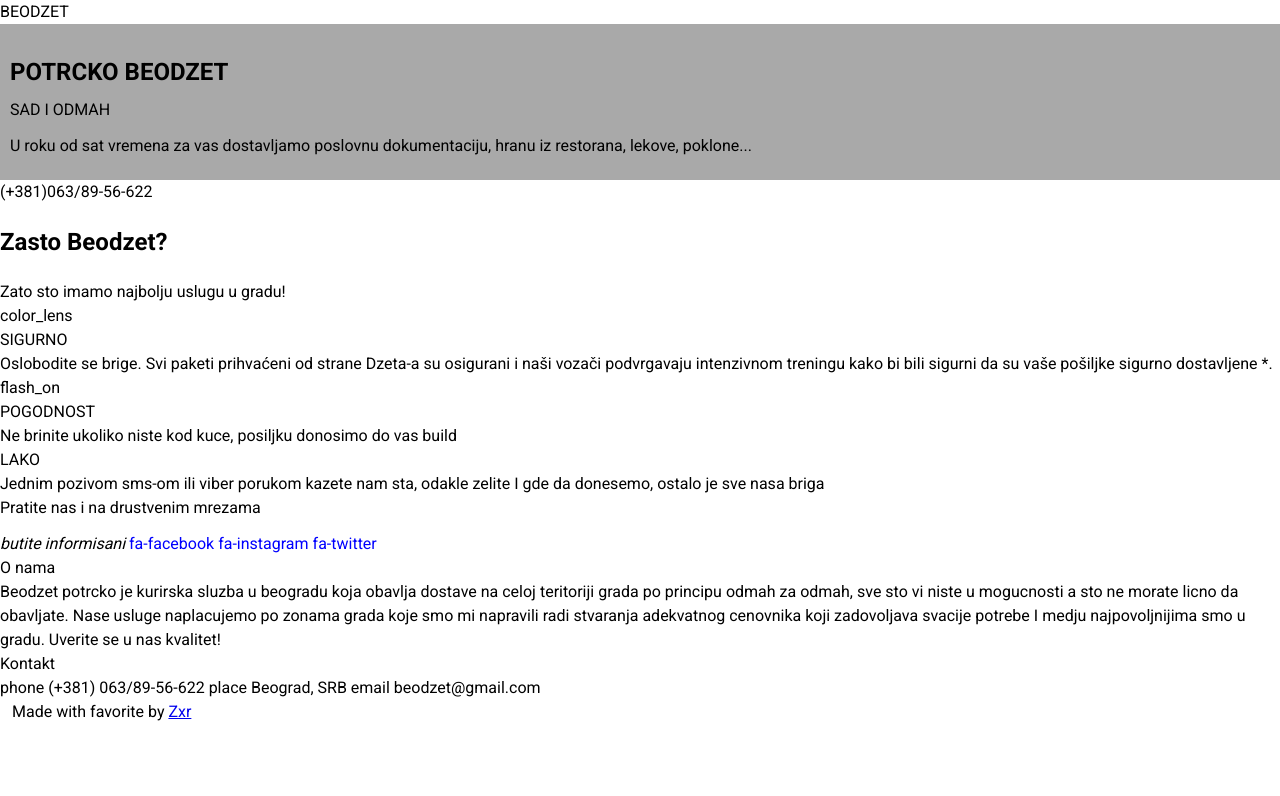
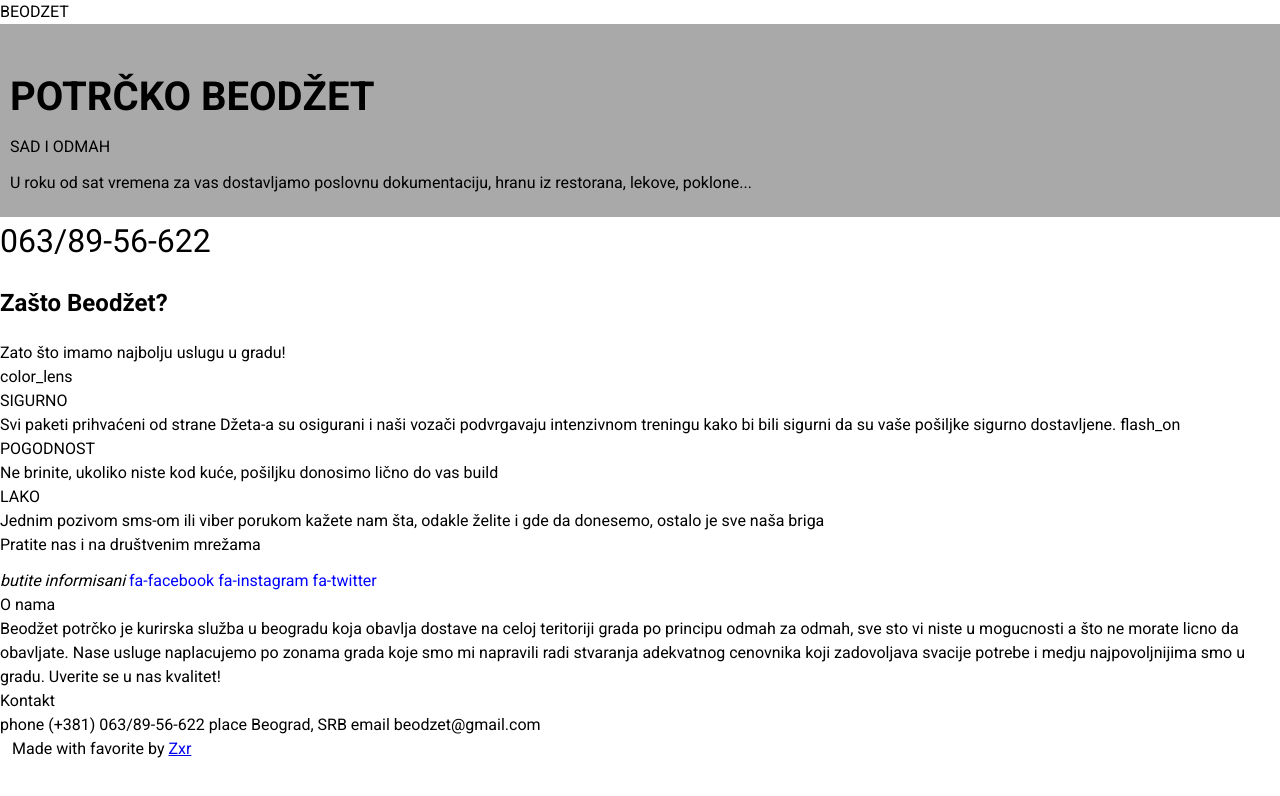
Before and after one commit to djura328/beodzet, a plain HTML site: page index.html in a window 1280 px wide. Drawn offline with nearby package versions, Linux system fonts and the light colour scheme.

Commit message:
add analytics

```diff
--- /dev/null
+++ b/css/custom.css
@@ -0,0 +1,10 @@
+.hover-custom{
+    background-color: #48484878;
+    padding: 10px;
+}
+.custom-headline{
+    font-size: 250%!important;
+}
+.number{
+    font-size: 200%!important;
+}
--- a/index.html
+++ b/index.html
@@ -1,61 +1,26 @@
-<!--
 <!DOCTYPE html>
 <html>
 <head>
-  <link href='https://fonts.googleapis.com/css?family=Roboto:300,400,500,700|Material+Icons' rel="stylesheet">
-  <link href="https://unpkg.com/vuetify/dist/vuetify.min.css" rel="stylesheet">
-  <meta name="viewport" content="width=device-width, initial-scale=1, maximum-scale=1, user-scalable=no, minimal-ui">
-</head>
-<body>
-  <div id="app">
-    <v-app>
-      <v-toolbar dense>
-        <v-toolbar-title>BEODZET</v-toolbar-title>
-        <v-spacer></v-spacer>
-        <v-menu offset-y>
-          <v-toolbar-side-icon class="hidden-md-and-up" slot="activator"></v-toolbar-side-icon>
-          <v-list>
-            <v-list-tile v-for="item in items" :key="item.title" @click="">
-              <v-list-tile-title>{{ item.title }}</v-list-tile-title>
-            </v-list-tile>
-          </v-list>
-        </v-menu>
-        <v-toolbar-items class="hidden-sm-and-down">
-          <v-btn flat v-for="item in items" :key="item.title">{{ item.title }}</v-btn>
-        </v-toolbar-items>
-      </v-toolbar>
-
-      <v-parallax src="image/Sveti_Sava_Crkva.jpg">
-        <v-layout column align-center justify-center>
-          <h1 class="white&#45;&#45;text">POTRCKO BEODZET</h1>
-          <h4 class="white&#45;&#45;text">SAD I ODMAH</h4>
-          <h4 class="white&#45;&#45;text">U roku od sat vremena za vas dostavljamo poslovnu dokumentaciju, hranu iz restorana, lekove, poklone...</h4>
-        </v-layout>
-      </v-parallax>
-    </v-app>
-  </div>
-
-  <script src="https://unpkg.com/vue/dist/vue.js"></script>
-  <script src="https://unpkg.com/vuetify/dist/vuetify.js"></script>
-  <script src="vue.js"></script>
-</body>
-</html>-->
-<!DOCTYPE html>
-<html>
-<head>
-  <title>Vuetify Parallax Starter</title>
+  <title>Potrčko Beožet</title>
   <meta charset="utf-8">
   <meta name="viewport" content="width=device-width, initial-scale=1.0">
   <link href='https://fonts.googleapis.com/css?family=Roboto:300,400,500,700|Material+Icons' rel="stylesheet">
   <link href="https://unpkg.com/vuetify/dist/vuetify.min.css" rel="stylesheet">
+  <link href="css/custom.css" rel="stylesheet">
+  <meta name="description" content="Potrčko Beožet, najbrža dostava u gradu">
+  <meta name="keywords" content="Potrčko, potrčko, Potrcko, potrcko, Boegrad,
+  beograd, Dostava, dostava, Dostava Beograd, dostava beograd, beodzet, beodzet beograd, beodzet beograd">
+  <link rel="stylesheet" href="https://cdnjs.cloudflare.com/ajax/libs/font-awesome/4.7.0/css/font-awesome.min.css">
 
-  <link rel="stylesheet" href="https://cdnjs.cloudflare.com/ajax/libs/font-awesome/4.7.0/css/font-awesome.min.css">
-  <style>
-    .hover-custom{
-      background-color: #48484878;
-      padding: 10px;
-    }
-  </style>
+  <!-- Global site tag (gtag.js) - Google Analytics -->
+  <script async src="https://www.googletagmanager.com/gtag/js?id=UA-112388424-1"></script>
+  <script>
+      window.dataLayer = window.dataLayer || [];
+      function gtag(){dataLayer.push(arguments);}
+      gtag('js', new Date());
+
+      gtag('config', 'UA-112388424-1');
+  </script>
 </head>
 <body>
 <div id="app">
@@ -74,16 +39,16 @@
           >
             <!--<img src="assets/vuetify.png" alt="Vuetify.js" height="200">-->
             <div class="hover-custom">
-              <h1 class="white--text mb-2 display-1 text-xs-center">POTRCKO BEODZET</h1>
+              <h1 class="white--text mb-2 display-1 text-xs-center custom-headline">POTRČKO BEODŽET</h1>
               <div class="subheading mb-3 text-xs-center">SAD I ODMAH</div>
               <div class="subheading mb-3 text-xs-center">U roku od sat vremena za vas dostavljamo poslovnu dokumentaciju, hranu iz restorana, lekove, poklone...</h4></div>
             </div>
             <v-btn
-                    class="blue lighten-2 mt-5"
+                    class="blue lighten-2 mt-5 my-2 number"
                     dark
                     large
             >
-              (+381)063/89-56-622
+              063/89-56-622
             </v-btn>
           </v-layout>
         </v-parallax>
@@ -98,9 +63,9 @@
         >
           <v-flex xs12 sm4 class="my-3">
             <div class="text-xs-center">
-              <h2 class="headline">Zasto Beodzet?</h2>
+              <h2 class="headline">Zašto Beodžet?</h2>
               <span class="subheading">
-                Zato sto imamo najbolju uslugu u gradu!
+                Zato što imamo najbolju uslugu u gradu!
               </span>
             </div>
           </v-flex>
@@ -116,9 +81,9 @@
                       <div class="headline text-xs-center">SIGURNO</div>
                     </v-card-title>
                     <v-card-text>
-                      Oslobodite se brige. Svi paketi prihvaćeni od strane Dzeta-a
+                      Svi paketi prihvaćeni od strane Džeta-a
                       su osigurani i naši vozači podvrgavaju intenzivnom treningu kako bi
-                      bili sigurni da su vaše pošiljke sigurno dostavljene *.
+                      bili sigurni da su vaše pošiljke sigurno dostavljene.
                     </v-card-text>
                   </v-card>
                 </v-flex>
@@ -130,8 +95,8 @@
                     <v-card-title primary-title class="layout justify-center">
                       <div class="headline">POGODNOST</div>
                     </v-card-title>
-                    <v-card-text>
-                      Ne brinite ukoliko niste kod kuce, posiljku donosimo do vas
+                    <v-card-text style="height: 96px;">
+                      Ne brinite, ukoliko niste kod kuće, pošiljku donosimo lično do vas
                     </v-card-text>
                   </v-card>
                 </v-flex>
@@ -144,8 +109,8 @@
                       <div class="headline text-xs-center">LAKO</div>
                     </v-card-title>
                     <v-card-text>
-                      Jednim pozivom sms-om ili viber porukom kazete nam sta,
-                      odakle zelite I gde da donesemo, ostalo je sve nasa briga
+                      Jednim pozivom sms-om ili viber porukom kažete nam šta,
+                      odakle želite i gde da donesemo, ostalo je sve naša briga
                     </v-card-text>
                   </v-card>
                 </v-flex>
@@ -158,7 +123,7 @@
       <section>
         <v-parallax src="image/services-image2.jpg" height="320">
           <v-layout column align-center justify-center>
-            <div class="headline white--text mb-3 text-xs-center">Pratite nas i na drustvenim mrezama</div>
+            <div class="headline white--text mb-3 text-xs-center">Pratite nas i na društvenim mrežama</div>
             <em>butite informisani</em>
             <span>
               <v-layout row>
@@ -185,11 +150,11 @@
                   <div class="headline">O nama</div>
                 </v-card-title>
                 <v-card-text>
-                  Beodzet potrcko je kurirska sluzba u beogradu koja obavlja dostave na
+                  Beodžet potrčko je kurirska služba u beogradu koja obavlja dostave na
                   celoj teritoriji grada po principu odmah za odmah, sve sto vi niste u
-                  mogucnosti a sto ne morate licno da obavljate. Nase usluge naplacujemo
+                  mogucnosti a što ne morate licno da obavljate. Nase usluge naplacujemo
                   po zonama grada koje smo mi napravili radi stvaranja adekvatnog cenovnika
-                  koji zadovoljava svacije potrebe I medju najpovoljnijima smo u gradu.
+                  koji zadovoljava svacije potrebe i medju najpovoljnijima smo u gradu.
                   Uverite se u nas kvalitet!
                 </v-card-text>
               </v-card>
```
